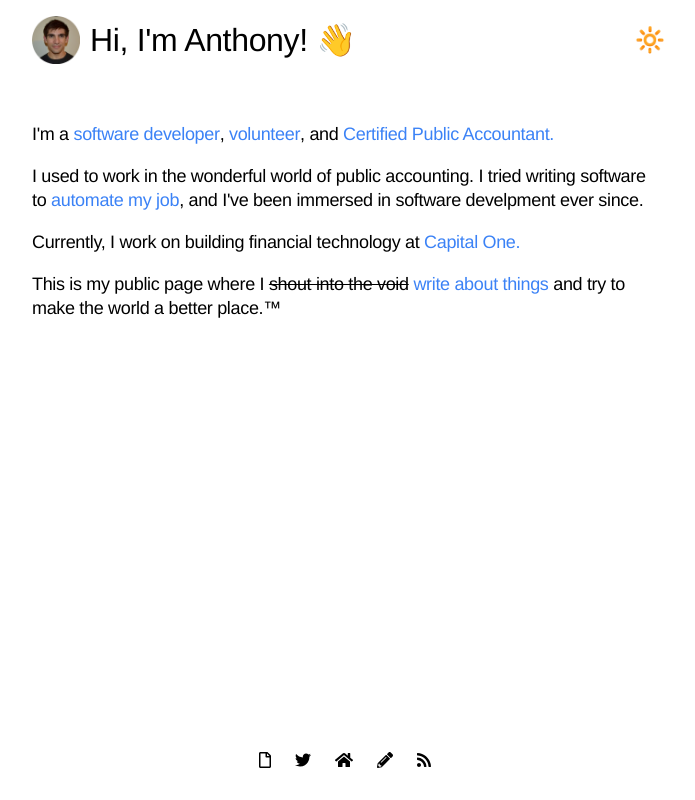
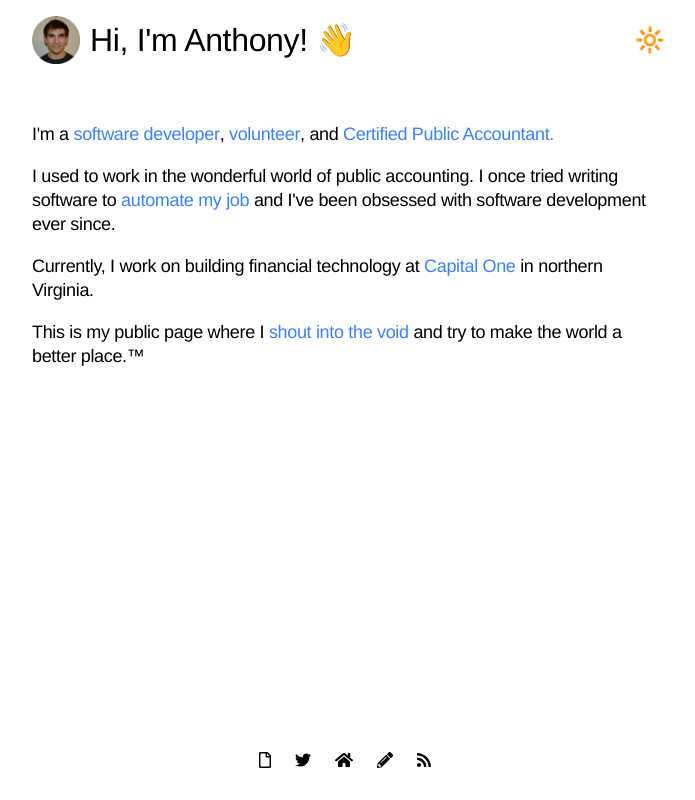
Before and after one commit to Anthony-Calderaro/calderarrow, a Next.js app: page / in a window 1280 px wide. Shown: the whole page, without its empty margins (295-990 px from the left). Built offline with nearby package versions, Linux system fonts and the light colour scheme.

Commit message:
Add tab index for essay tags.

```diff
--- a/pages/index.js
+++ b/pages/index.js
@@ -19,10 +19,10 @@ export default function Home() {
   return (
     <div className={styles.home_container}>
       <p>I'm a <HomePageLink linkObject={homePageLinks.software} />, <HomePageLink linkObject={homePageLinks.dlvfr} />, and <HomePageLink linkObject={homePageLinks.cpa}/></p>
-      <p>I used to work in the wonderful world of public accounting. I tried writing software to <HomePageLink linkObject={homePageLinks.automate} />, and I've been immersed in software develpment ever since.</p>
-      <p>Currently, I work on building financial technology at <HomePageLink linkObject={homePageLinks.employer} /></p>
+      <p>I used to work in the wonderful world of public accounting. I once tried writing software to <HomePageLink linkObject={homePageLinks.automate} /> and I've been obsessed with software development ever since.</p>
+      <p>Currently, I work on building financial technology at <HomePageLink linkObject={homePageLinks.employer} /> in northern Virginia.</p>
       {/* <p>I'm passionate about financial technology and currently work as a software engineer at </p> */}
-      <p>This is my public page where I <s>shout into the void</s> <HomePageLink linkObject={homePageLinks.writings} /> and try to make the world a better place.&#8482;</p>
+      <p>This is my public page where I <HomePageLink linkObject={homePageLinks.writings} /> and try to make the world a better place.&#8482;</p>
     </div>
   );
 }
--- a/pages/writings.js
+++ b/pages/writings.js
@@ -18,7 +18,7 @@ export default ({ allPostsData }) => {
       e.preventDefault();
       setSearchText(category)
     }
-    return categories.map(category => <span onClick={(e) => categoryClick(e, category)}>#{category}</span>)
+    return categories.map(category => <span tabindex="0" onKeyPress={(e) => categoryClick(e, category)} onClick={(e) => categoryClick(e, category)}>#{category}</span>)
   };
 
   useEffect(() => {
--- a/public/staticText.js
+++ b/public/staticText.js
@@ -62,7 +62,7 @@ export const homePageLinks = {
   },
   employer: {
     link: 'https://www.capitalone.com/',
-    text: 'Capital One.',
+    text: 'Capital One',
     target: '_blank',
   },
   ymmv: {
@@ -72,7 +72,7 @@ export const homePageLinks = {
   },
   writings: {
     link: '/writings',
-    text: `write about things `
+    text: `shout into the void `
   },
 };
 
```
